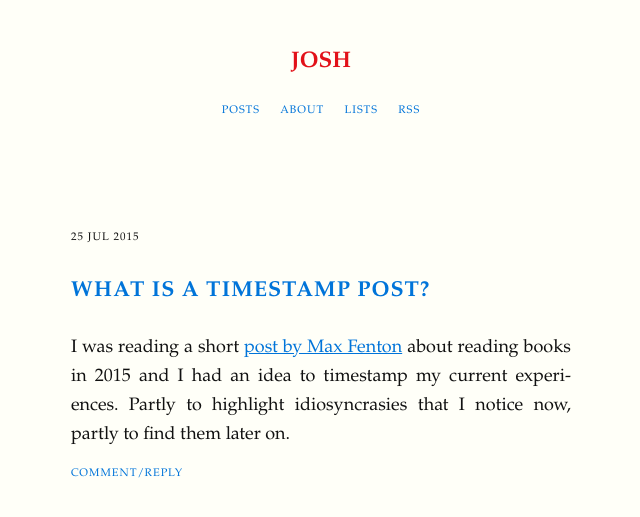
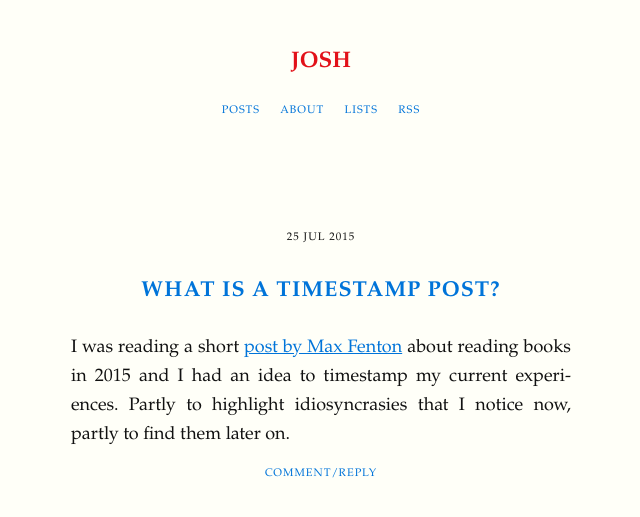
Before and after one commit to joshbeckman/andjosh.github.io, a Jekyll site: the page built from _posts/2015-07-25-timestamp-posts.md, in a window 1280 px wide. Shown: the top 517 px of the page, without its empty margins (319-959 px from the left). Built offline with Jekyll 4.4.1, drawn with Linux system fonts in a browser that asks for light colours; Markdown is read by kramdown in place of the engine named in the settings.

Commit message:
Center-align title text and date/meta

```diff
--- a/css/screen.css
+++ b/css/screen.css
@@ -7,7 +7,8 @@
 .markdown-body article h1,
 .markdown-body h1.no-bottom {
     margin-top: 0;
-    margin-bottom: 1.5rem
+    margin-bottom: 1.5rem;
+    text-align: center;
 }
 .markdown-body .content a,
 .markdown-body .desc a {
@@ -66,7 +67,8 @@
 }
 .markdown-body .meta {
     font-family: inherit;
-    margin-bottom: 2rem
+    margin-bottom: 2rem;
+    text-align: center;
 }
 .about {
     text-align: center;
```
Also changed, not shown: css/screen.min.css.
